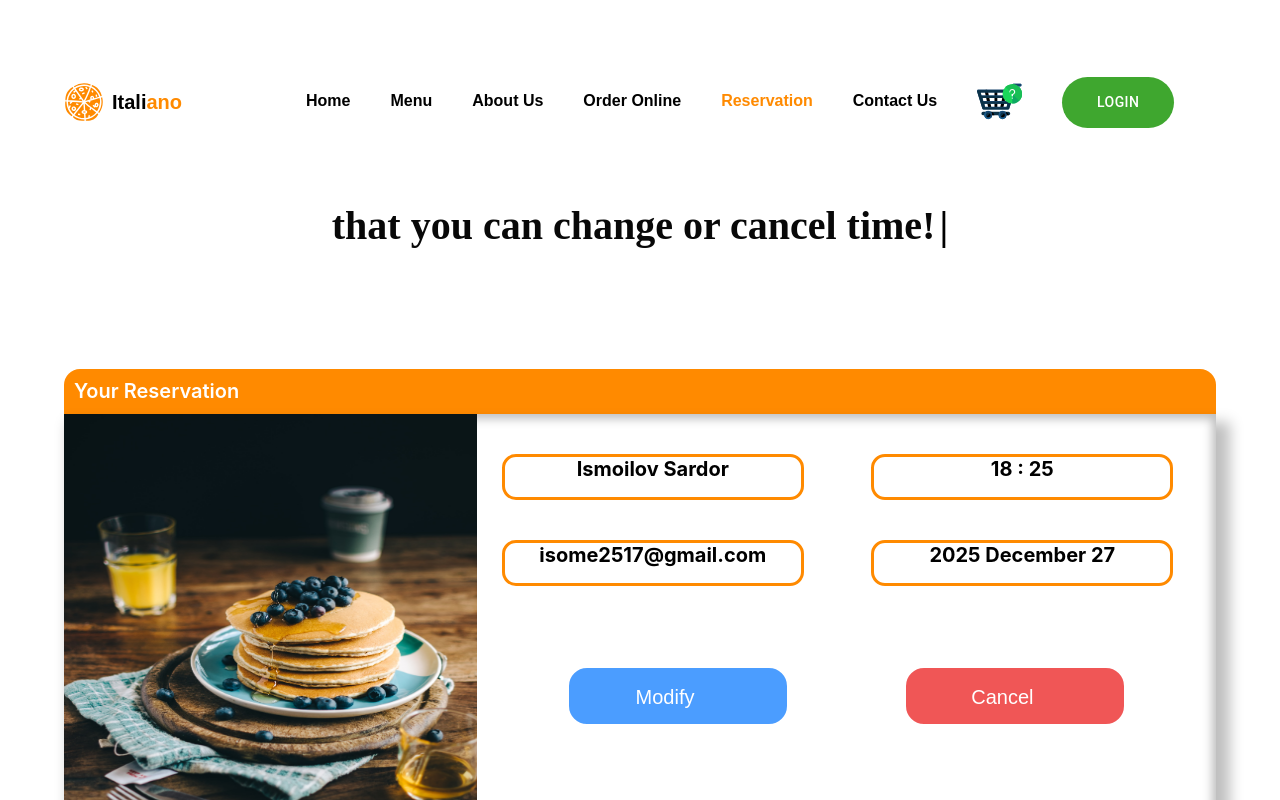
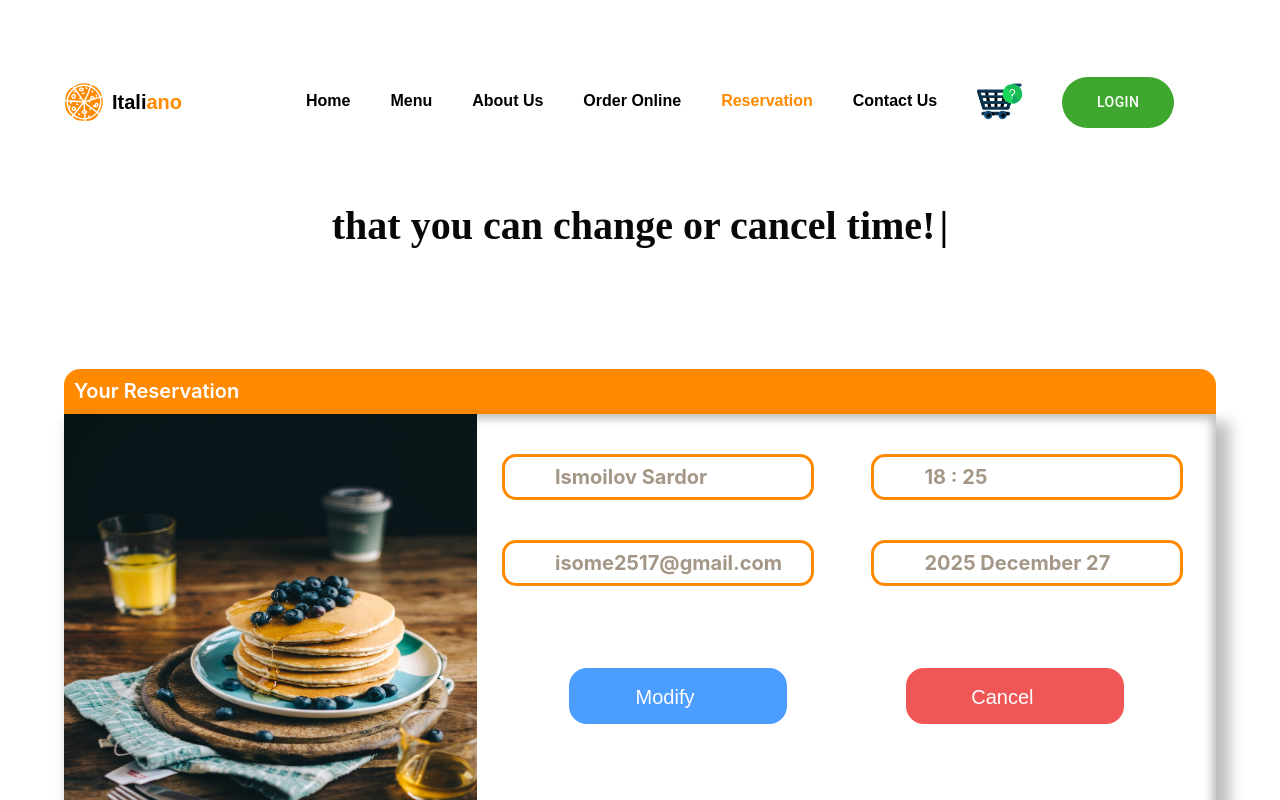
Before and after one commit to WilliamIsmoilov/italiano-react, a React (Vite) app: page /reservation/confirmation in a window 1280 px wide. Shown: the top 800 px of the page. Built offline with nearby package versions, Linux system fonts and the light colour scheme; some icons are missing.

Commit message:
feat: menu page slice selecter has been made

```diff
--- a/src/css/reservation.css
+++ b/src/css/reservation.css
@@ -527,8 +527,12 @@
   text-align: center;
   border: 3px solid #ff8a00;
   border-radius: 14px;
-  color: black;
+  color: #5c45298f;
   font-size: 20px;
+  display: flex;
+  align-items: center;
+  gap: 20px;
+  padding-left: 10px;
 }
 
 .reservation-list .reservation-section .info-section .info-row-2 {
@@ -542,9 +546,13 @@
   margin-top: 40px;
   border: 3px solid #ff8a00;
   border-radius: 14px;
-  color: black;
+  color: #5c45298f;
   font-size: 20px;
   text-align: center;
+  display: flex;
+  align-items: center;
+  gap: 20px;
+  padding-left: 10px;
 }
 
 .reservation-list .reservation-section .info-box .img-rest {
--- a/src/routes/home/index.tsx
+++ b/src/routes/home/index.tsx
@@ -41,7 +41,6 @@ const HomePage = () => {
         <BrandPage/>
         <BrandPages/>
         <PopularMenu/>
-        <Reservation/>
         <OpenDays/>
     </div>
 
--- /dev/null
+++ b/src/routes/menu/slice.ts
@@ -0,0 +1,30 @@
+/* eslint-disable @typescript-eslint/no-unused-vars */
+import {createSlice} from '@reduxjs/toolkit';
+import type { MenuPageState } from '../../libs/types/screen'
+
+const initialState: MenuPageState = {
+    restaurant: null,
+    chosenProduct: null,
+    getProducts: []
+}
+
+const menuPageSlice = createSlice({
+    name: 'menuPage',
+    initialState,
+    reducers: {
+        setRestaurant: (state, action) => {
+            state.restaurant = action.payload
+        },
+        setGetProducts: (state, action) => {
+            state.getProducts = action.payload
+        },
+        setChosenProduct: (state, action) => {
+            state.chosenProduct = action.payload
+        }
+    }
+})
+
+export const{setRestaurant, setGetProducts, setChosenProduct} = menuPageSlice.actions;
+
+const MenuPageReducer = menuPageSlice.reducer;
+export default MenuPageReducer;
--- a/src/routes/reservation/ReservationList.tsx
+++ b/src/routes/reservation/ReservationList.tsx
@@ -4,6 +4,10 @@ import TextType from '../reactBits/reservation/text';
 import { Box, Stack, Container } from '@mui/material';
 import AutoFixHighIcon from '@mui/icons-material/AutoFixHigh';
 import CloseIcon from '@mui/icons-material/Close';
+import PermIdentityIcon from '@mui/icons-material/PermIdentity';
+import AlternateEmailIcon from '@mui/icons-material/AlternateEmail';
+import AccessTimeIcon from '@mui/icons-material/AccessTime';
+import CalendarTodayIcon from '@mui/icons-material/CalendarToday';
 
 const reservation= [
   {name: 'Ismoilov Sardor', email: 'isome2517@gmail.com', date:'2025 December 27', time: '18 : 25'},
@@ -38,12 +42,12 @@ export default function ReservationList() {
           <div className='info-col'>
             <div className='info-section'>
               <div className='info-row-1'>
-                <strong className='name'>{ele.name}</strong>
-                <strong className='name'>{ele.email}</strong>
+                <strong className='name'><PermIdentityIcon style={{ textAlign:'center', marginTop:'3px', color:'black'}}/>  {ele.name}</strong>
+                <strong className='name'><AlternateEmailIcon style={{ textAlign:'center', marginTop:'3px', color:'black'}}/>  {ele.email}</strong>
               </div>
               <div className='info-row-2'>
-                <strong className='name'>{ele.time}</strong>
-                <strong className='name'> {ele.date}</strong>
+                <strong className='name'><AccessTimeIcon  style={{ textAlign:'center', marginTop:'3px', color:'black'}}/>  {ele.time}</strong>
+                <strong className='name'><CalendarTodayIcon style={{ textAlign:'center', marginTop:'3px', color:'black'}}/> {ele.date}</strong>
               </div>
             </div>
             <div className='btn-section'>
--- a/src/routes/reservation/index.tsx
+++ b/src/routes/reservation/index.tsx
@@ -3,8 +3,6 @@ import "../../css/reservation.css"
 import {  Routes, Route, useLocation } from 'react-router-dom';
 import ConfirmationForm from "./Confirmation";
 import ReservationList from "./ReservationList";
-import React from 'react';
-
 
 export default function ReservationPage(){
     const location = useLocation()
--- a/src/store.ts
+++ b/src/store.ts
@@ -3,13 +3,15 @@ import  {configureStore, type ThunkAction, type Action} from '@reduxjs/toolkit';
 import HomePageReducer from './routes/home/slice';
 import reduxLogger from 'redux-logger';
 import OrderOnlineReducer from './routes/order.online/slice';
+import MenuPageReducer from './routes/menu/slice';
 
 export const store = configureStore({
     // @ts-expect-error
     middleware: (getDefaultMiddleware) => getDefaultMiddleware().concat(reduxLogger),
     reducer: {
         homePage: HomePageReducer,
-        orderOnline: OrderOnlineReducer
+        orderOnline: OrderOnlineReducer,
+        menuPage: MenuPageReducer
     },
 });
 export type AppDispatch = typeof store.dispatch;
```
Also changed, not shown: src/libs/types/screen.ts (+11 -1 lines), src/routes/menu/selector.ts (added, +18 -0 lines).
